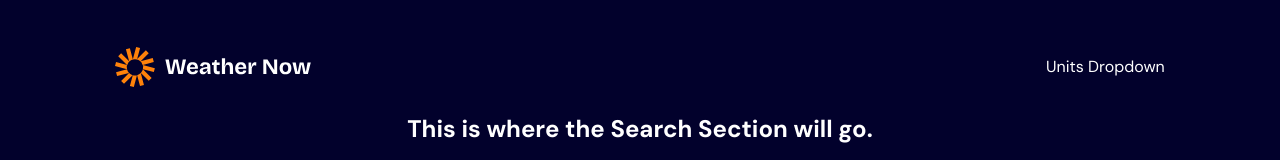
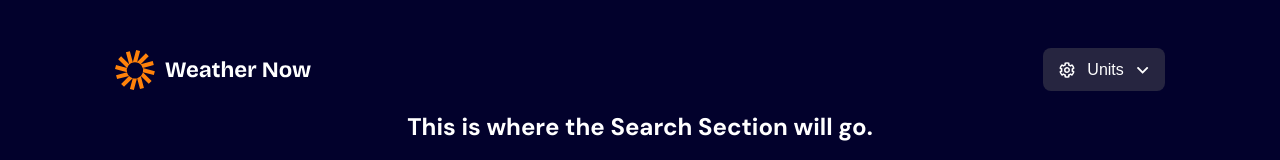
Before and after one commit to LesleyWesley/react-weather-app, a React (Vite) app: page / in a window 1280 px wide. Shown: the top 160 px of the page. Built offline with nearby package versions, Linux system fonts and the light colour scheme; grey boxes are pictures that could not be loaded.

Commit message:
Added Units dropdown jsx in header and styled for all screens

```diff
--- a/src/components/Header.jsx
+++ b/src/components/Header.jsx
@@ -5,7 +5,11 @@ export default function Header() {
         <img src="./src/assets/logo.svg" alt="Weather Now Logo" />
       </div>
       <div className="header-right">
-        <p>Units Dropdown</p>
+        <button buttontype="button" className="units-dropdown-button preset-7">
+          <img src="./src/assets/icon-units.svg" alt="Units Icon" />
+          Units
+          <img src="./src/assets/icon-dropdown.svg" alt="dropdown icon" />
+        </button>
       </div>
     </header>
   )
--- a/src/index.css
+++ b/src/index.css
@@ -92,12 +92,24 @@ body {
   display: flex;
   justify-content: space-between;
   align-items: center;
-  margin-top: .5rem;
+  margin-top: 1rem;
 }
 
 header img {
   width: 60%;
   display: flex;
+}
+
+.units-dropdown-button {
+  display: flex;
+  justify-content: center;
+  align-items: center;
+  gap: .5rem;
+  padding: .5rem;
+  color: var(--white-clr);
+  background-color: var(--card-bg-clr);
+  border: none;
+  border-radius: .5rem;
 }
 
 /*Main Styling - Mobile*/
@@ -389,6 +401,11 @@ h4 {
     width: 100%;
   }
 
+  .units-dropdown-button {
+    padding: .75rem 1rem;
+    gap: .75rem;
+  }
+
   main {
     width: 82%;
   }
```
